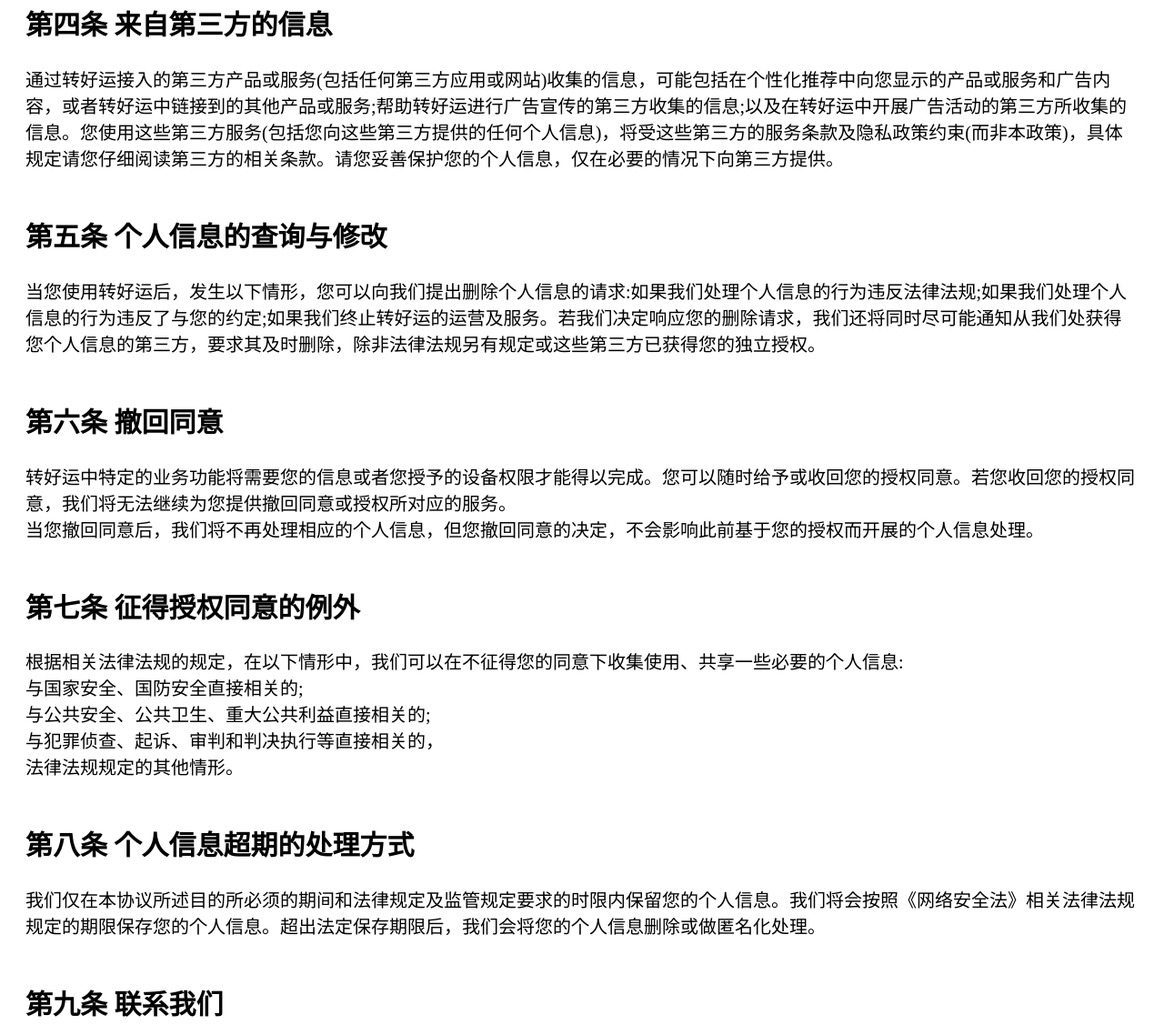
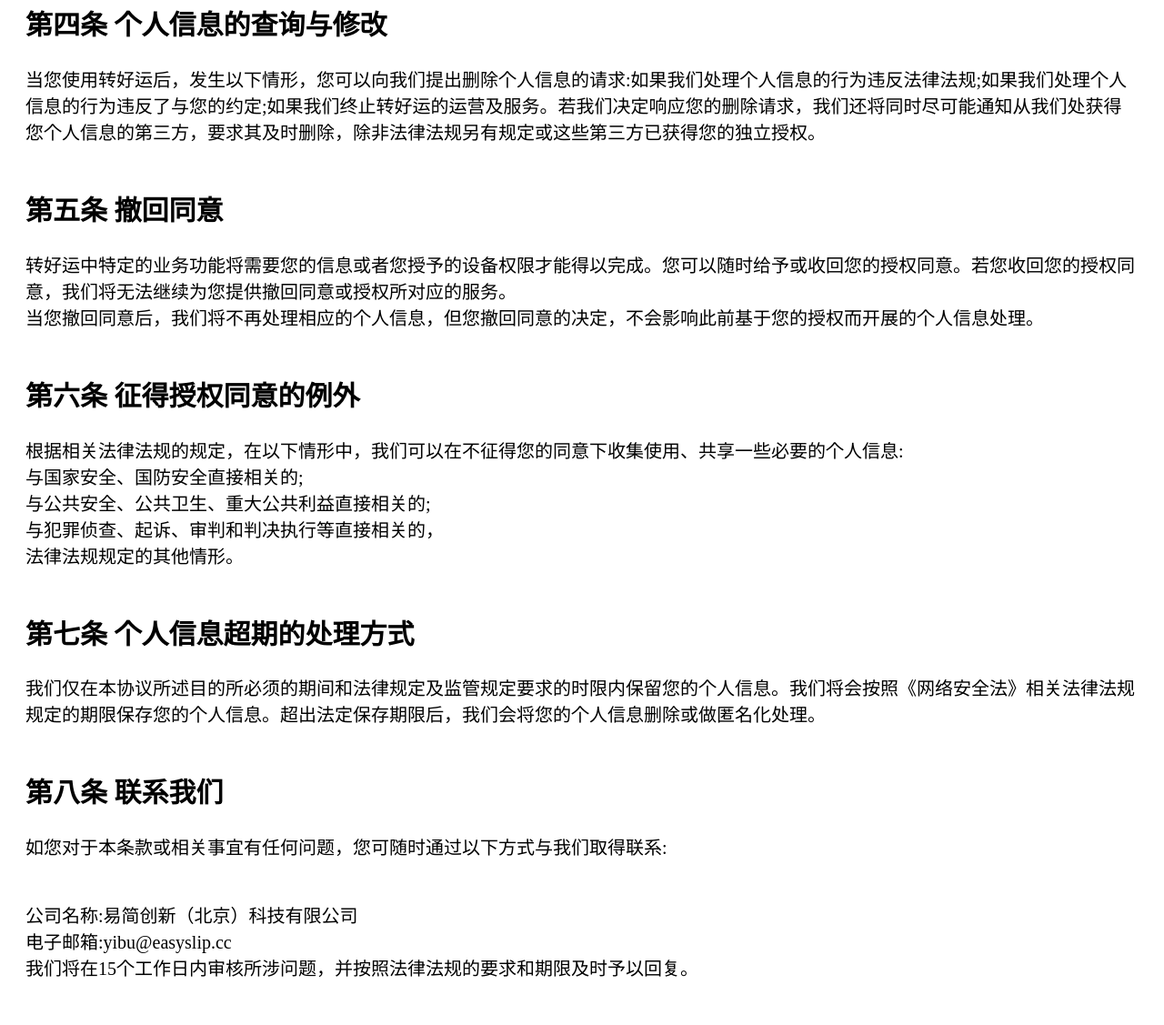
Before and after one commit to qmute/yibusite, a plain HTML site: page privacy.html in a window 1280 px wide. Shown: the part 1447-2574 px from the top of the page at 91% size. Drawn offline with Linux system fonts and the light colour scheme.

Commit message:
refactor: 改隐私协议

```diff
--- a/privacy.html
+++ b/privacy.html
@@ -6,7 +6,7 @@
 </head>
 <body>
 <div style="font-size:20px; padding-left:20px; padding-right:20px;padding-bottom:30px;">
-    作为转好运APP的经营者，转好运(以下简称为“我们”，指易简创新（北京）科技有限公司)尊重并保护所有使用我们平台服务用户的个人隐私权。为给您提供更准确、有个性化的服务和更安全的互联网环境，我们依据《中华人民共和国网络安全法》以及其他相关法律法规制定了《转好运用户隐私条款》(以下简称本条款)，明确了收集用户信息的用途，使您更加明确了个人信息的相关权利信息。您在下载、安装、启动、浏览、注册、登录、使用我们的产品或服多(以下统称“使用行为”)时，我们将按照本条款的约定保护和使用您的个人信息。请仔细阅读并充分理解本条款，若您不同意本条款的内容，将可能导致使用行为无法正常运行，您可选择立即停止使用。您使用或继续使用我们提供的服务，都表示您充分理解和同意本条款(包括更新版本)的全部内容。
+    作为转好运APP的经营者，转好运(以下简称为“我们”，指易简创新（北京）科技有限公司)尊重并保护所有使用我们平台服务用户的个人隐私权。为给您提供更准确和更安全的互联网环境，我们依据《中华人民共和国网络安全法》以及其他相关法律法规制定了《转好运用户隐私条款》(以下简称本条款)，明确了收集用户信息的用途，使您更加明确了个人信息的相关权利信息。您在下载、安装、启动、浏览、注册、登录、使用我们的产品或服多(以下统称“使用行为”)时，我们将按照本条款的约定保护和使用您的个人信息。请仔细阅读并充分理解本条款，若您不同意本条款的内容，将可能导致使用行为无法正常运行，您可选择立即停止使用。您使用或继续使用我们提供的服务，都表示您充分理解和同意本条款(包括更新版本)的全部内容。
     <br>
     <br>
     <h2>第一条 信息收集</h2>
@@ -37,21 +37,17 @@
     网络环境中始终存在各种信息泄漏的风险，当出现意外事件、不可抗力等情形导致您的信息出现泄漏时，我们将极力控制局面，及时告知您事件起因、我们采取的安全措施、您可以主动采取的安全措施等相关信息。如发生个人信息有关的安全事件，我们将第一时间向有关主管机关报备，并及时进行问题排查，采取应急措施。同时，我们会向全量用户发送更改密码的通知提醒，或通过电话、短信等各种方式触达用户，并在转好运公共运营平台进行告知。请您理解，我们提供的个人信息保护措施仅适用于转好运。一旦您离开转好运，浏览或使用其他应用、服务及内容资源，我们即没有能力及义务保护您在转好运以外的应用提交的任何个人信息，无论您登录或使用上述应用是否基于转好运的链接或引导。
     <br>
     <br>
-    <h2>第四条 来自第三方的信息</h2>
-    通过转好运接入的第三方产品或服务(包括任何第三方应用或网站)收集的信息，可能包括在个性化推荐中向您显示的产品或服务和广告内容，或者转好运中链接到的其他产品或服务;帮助转好运进行广告宣传的第三方收集的信息;以及在转好运中开展广告活动的第三方所收集的信息。您使用这些第三方服务(包括您向这些第三方提供的任何个人信息)，将受这些第三方的服务条款及隐私政策约束(而非本政策)，具体规定请您仔细阅读第三方的相关条款。请您妥善保护您的个人信息，仅在必要的情况下向第三方提供。
-    <br>
-    <br>
-    <h2>第五条 个人信息的查询与修改</h2>
+    <h2>第四条 个人信息的查询与修改</h2>
     当您使用转好运后，发生以下情形，您可以向我们提出删除个人信息的请求:如果我们处理个人信息的行为违反法律法规;如果我们处理个人信息的行为违反了与您的约定;如果我们终止转好运的运营及服务。若我们决定响应您的删除请求，我们还将同时尽可能通知从我们处获得您个人信息的第三方，要求其及时删除，除非法律法规另有规定或这些第三方已获得您的独立授权。
     <br>
     <br>
-    <h2>第六条 撤回同意</h2>
+    <h2>第五条 撤回同意</h2>
     转好运中特定的业务功能将需要您的信息或者您授予的设备权限才能得以完成。您可以随时给予或收回您的授权同意。若您收回您的授权同意，我们将无法继续为您提供撤回同意或授权所对应的服务。
     <br>
     当您撤回同意后，我们将不再处理相应的个人信息，但您撤回同意的决定，不会影响此前基于您的授权而开展的个人信息处理。
     <br>
     <br>
-    <h2>第七条 征得授权同意的例外</h2>
+    <h2>第六条 征得授权同意的例外</h2>
     根据相关法律法规的规定，在以下情形中，我们可以在不征得您的同意下收集使用、共享一些必要的个人信息:
     <br>
     与国家安全、国防安全直接相关的;
@@ -63,11 +59,11 @@
     法律法规规定的其他情形。
     <br>
     <br>
-    <h2>第八条 个人信息超期的处理方式</h2>
+    <h2>第七条 个人信息超期的处理方式</h2>
     我们仅在本协议所述目的所必须的期间和法律规定及监管规定要求的时限内保留您的个人信息。我们将会按照《网络安全法》相关法律法规规定的期限保存您的个人信息。超出法定保存期限后，我们会将您的个人信息删除或做匿名化处理。
     <br>
     <br>
-    <h2>第九条 联系我们</h2>
+    <h2>第八条 联系我们</h2>
     如您对于本条款或相关事宜有任何问题，您可随时通过以下方式与我们取得联系:
     <br>
     <br>
```
